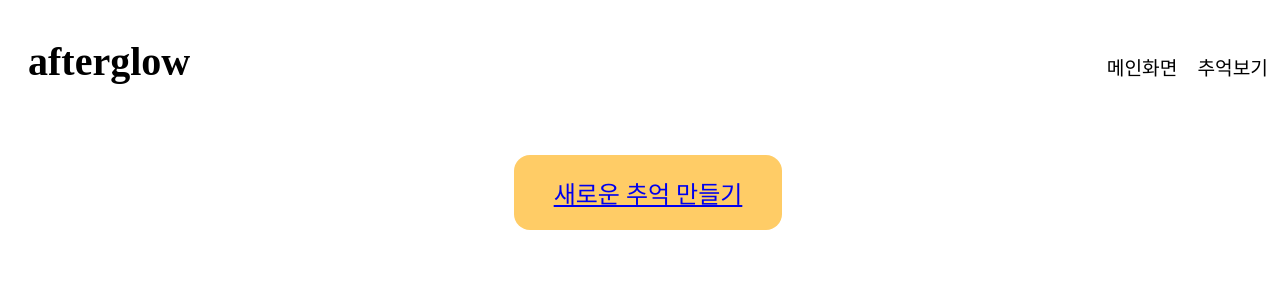
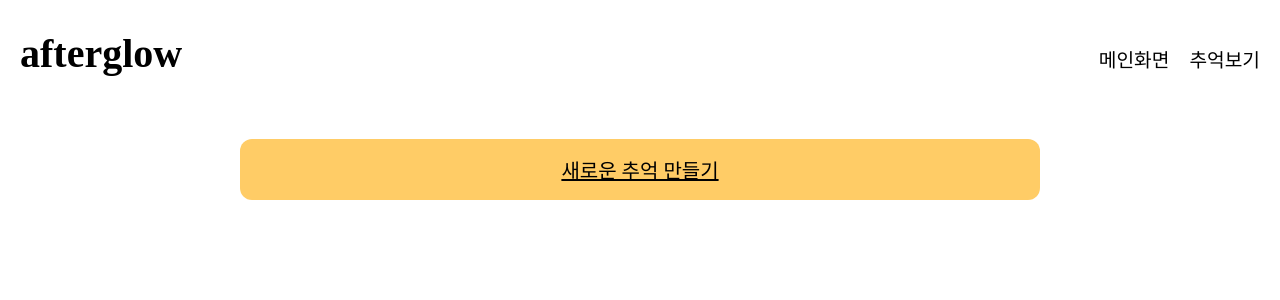
Before and after one commit to CSEneversleep/cns-next, a Next.js app: page / in a window 1280 px wide. Shown: the top 300 px of the page. Built offline with nearby package versions, Linux system fonts and the light colour scheme.

Commit message:
메인 페이지에 global.css 적용

```diff
--- a/src/app/page.js
+++ b/src/app/page.js
@@ -2,13 +2,15 @@
 
 import NavBar from '@/app/components/NavBar';
 import '@/styles/index.css';
+// Styles
+import '@/styles/global.css';
 
 export default function Home() {
   return (
-    <div className="container">
+    <div id="whole-container">
       <NavBar />
       <main className="main">
-        <a href="/make" className="button">
+        <a href="/make" className="wide-button">
           새로운 추억 만들기
         </a>
       </main>
```
